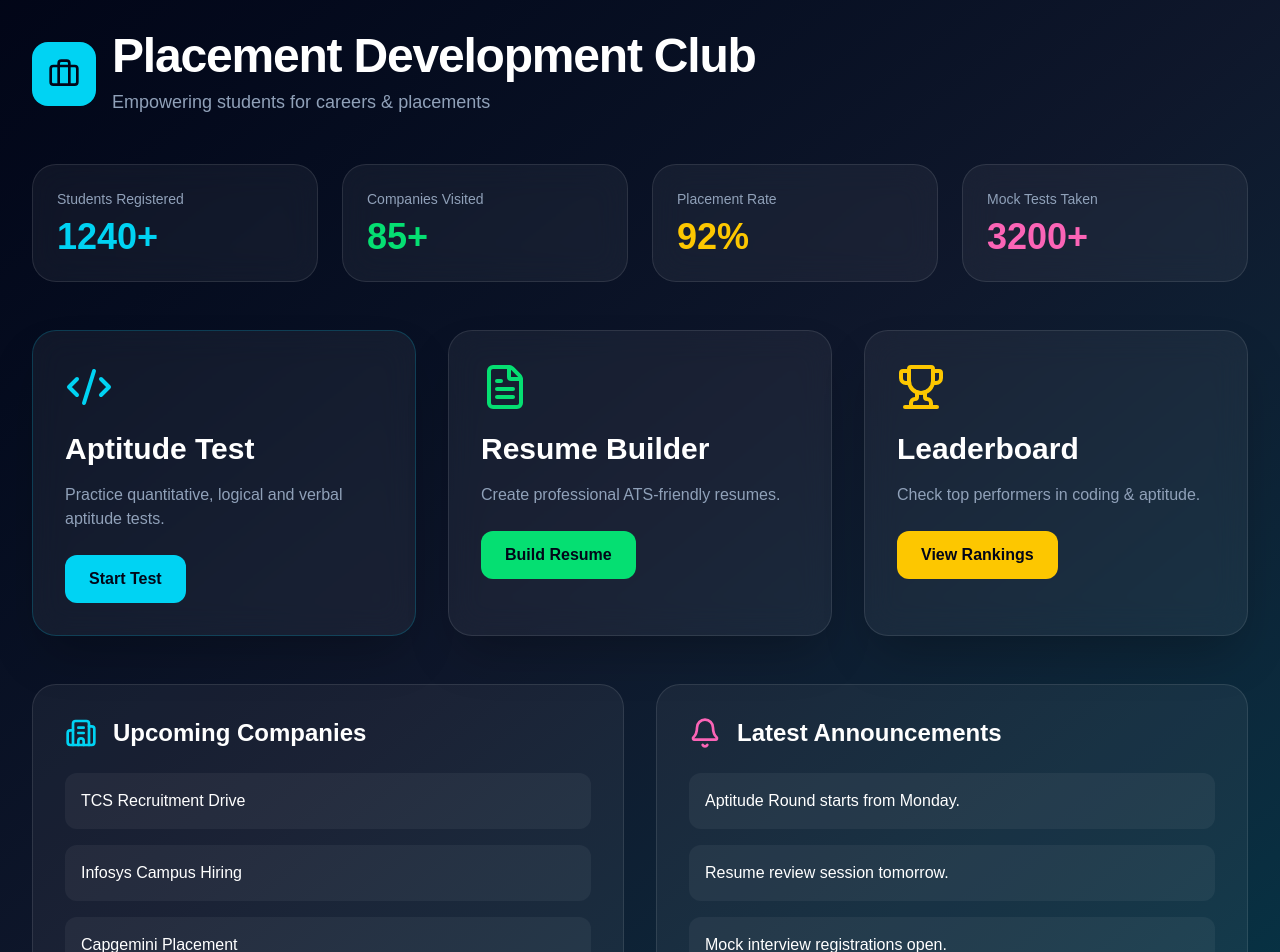
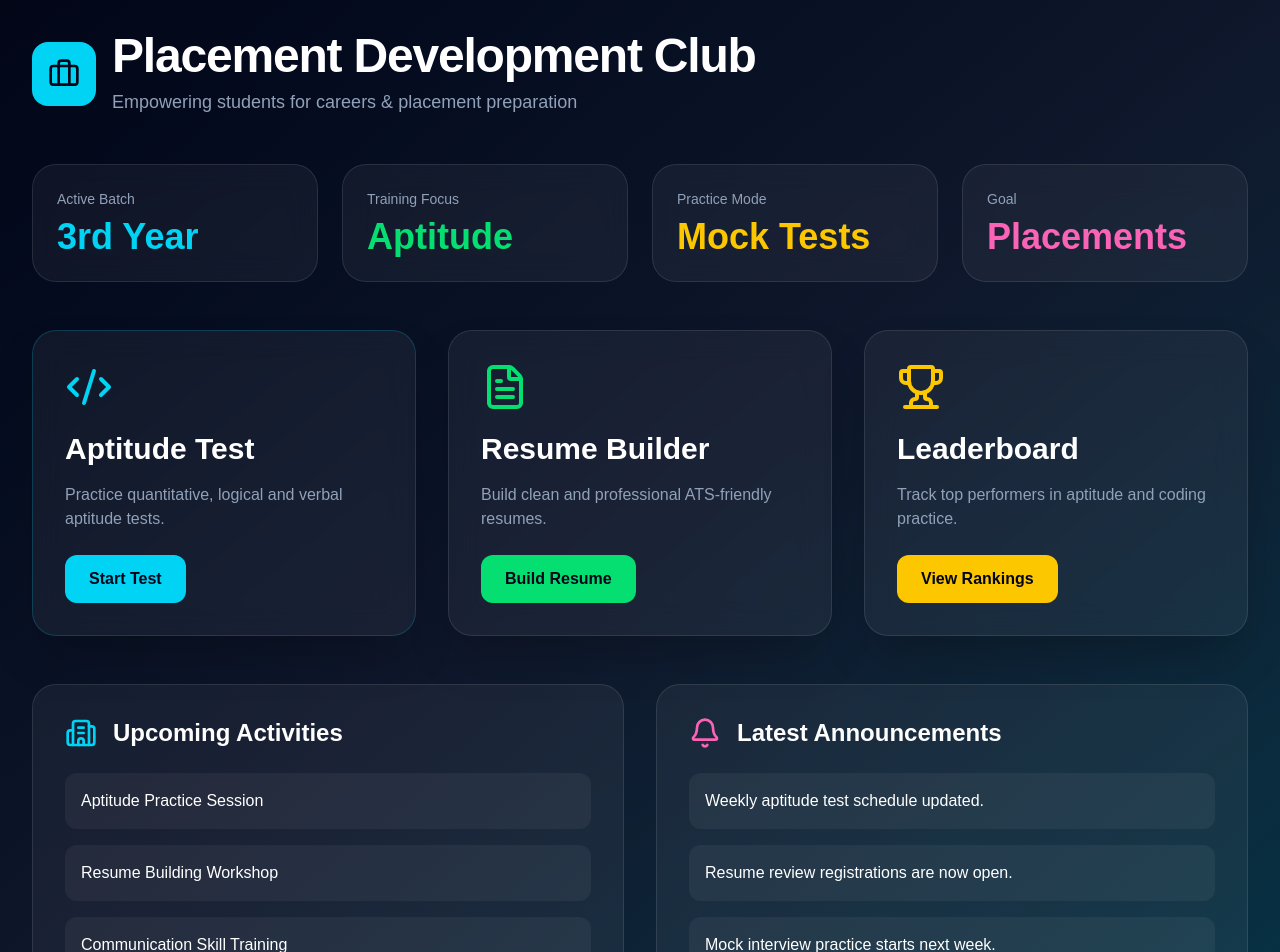
Before and after one commit to sam0127-jan/login-pdc, a React (Vite) app in the folder client/: page /dashboard in a window 1280 px wide. Shown: the top 952 px of the page. Built offline with nearby package versions, Linux system fonts and the light colour scheme.

Commit message:
updated professional student dashboard

```diff
--- a/client/src/pages/Dashboard.jsx
+++ b/client/src/pages/Dashboard.jsx
@@ -1,4 +1,5 @@
 import { Link } from "react-router-dom"
+
 import {
   Briefcase,
   FileText,
@@ -9,26 +10,34 @@ import {
 } from "lucide-react"
 
 export default function Dashboard() {
+
   return (
+
     <section className="min-h-screen bg-gradient-to-br from-slate-950 via-slate-900 to-cyan-950 text-white p-8">
 
       {/* HEADER */}
       <div className="mb-12">
 
         <div className="flex items-center gap-4 mb-4">
+
           <div className="w-16 h-16 rounded-2xl bg-cyan-400 flex items-center justify-center">
+
             <Briefcase className="text-slate-950 w-8 h-8" />
+
           </div>
 
           <div>
+
             <h1 className="text-5xl font-black tracking-tight">
               Placement Development Club
             </h1>
 
             <p className="text-slate-400 mt-2 text-lg">
-              Empowering students for careers & placements
+              Empowering students for careers & placement preparation
             </p>
+
           </div>
+
         </div>
 
       </div>
@@ -37,43 +46,51 @@ export default function Dashboard() {
       <div className="grid md:grid-cols-4 gap-6 mb-12">
 
         <div className="bg-white/5 backdrop-blur-lg border border-white/10 p-6 rounded-3xl hover:scale-105 transition">
+
           <h2 className="text-slate-400 text-sm mb-2">
-            Students Registered
+            Active Batch
           </h2>
 
           <p className="text-4xl font-black text-cyan-400">
-            1240+
+            3rd Year
           </p>
+
         </div>
 
         <div className="bg-white/5 backdrop-blur-lg border border-white/10 p-6 rounded-3xl hover:scale-105 transition">
+
           <h2 className="text-slate-400 text-sm mb-2">
-            Companies Visited
+            Training Focus
           </h2>
 
           <p className="text-4xl font-black text-green-400">
-            85+
+            Aptitude
           </p>
+
         </div>
 
         <div className="bg-white/5 backdrop-blur-lg border border-white/10 p-6 rounded-3xl hover:scale-105 transition">
+
           <h2 className="text-slate-400 text-sm mb-2">
-            Placement Rate
+            Practice Mode
           </h2>
 
           <p className="text-4xl font-black text-yellow-400">
-            92%
+            Mock Tests
           </p>
+
         </div>
 
         <div className="bg-white/5 backdrop-blur-lg border border-white/10 p-6 rounded-3xl hover:scale-105 transition">
+
           <h2 className="text-slate-400 text-sm mb-2">
-            Mock Tests Taken
+            Goal
           </h2>
 
           <p className="text-4xl font-black text-pink-400">
-            3200+
+            Placements
           </p>
+
         </div>
 
       </div>
@@ -113,7 +130,7 @@ export default function Dashboard() {
           </h2>
 
           <p className="text-slate-400 mb-6">
-            Create professional ATS-friendly resumes.
+            Build clean and professional ATS-friendly resumes.
           </p>
 
           <button className="bg-green-400 hover:bg-green-300 text-slate-950 px-6 py-3 rounded-xl font-bold">
@@ -132,7 +149,7 @@ export default function Dashboard() {
           </h2>
 
           <p className="text-slate-400 mb-6">
-            Check top performers in coding & aptitude.
+            Track top performers in aptitude and coding practice.
           </p>
 
           <button className="bg-yellow-400 hover:bg-yellow-300 text-slate-950 px-6 py-3 rounded-xl font-bold">
@@ -146,29 +163,31 @@ export default function Dashboard() {
       {/* EXTRA SECTIONS */}
       <div className="grid md:grid-cols-2 gap-8 mt-12">
 
-        {/* COMPANY */}
+        {/* UPCOMING TRAINING */}
         <div className="bg-white/5 border border-white/10 rounded-3xl p-8">
 
           <div className="flex items-center gap-4 mb-6">
+
             <Building2 className="text-cyan-400 w-8 h-8" />
 
             <h2 className="text-2xl font-bold">
-              Upcoming Companies
+              Upcoming Activities
             </h2>
+
           </div>
 
           <div className="space-y-4">
 
             <div className="bg-white/5 p-4 rounded-xl">
-              TCS Recruitment Drive
+              Aptitude Practice Session
             </div>
 
             <div className="bg-white/5 p-4 rounded-xl">
-              Infosys Campus Hiring
+              Resume Building Workshop
             </div>
 
             <div className="bg-white/5 p-4 rounded-xl">
-              Capgemini Placement
+              Communication Skill Training
             </div>
 
           </div>
@@ -179,25 +198,27 @@ export default function Dashboard() {
         <div className="bg-white/5 border border-white/10 rounded-3xl p-8">
 
           <div className="flex items-center gap-4 mb-6">
+
             <Bell className="text-pink-400 w-8 h-8" />
 
             <h2 className="text-2xl font-bold">
               Latest Announcements
             </h2>
+
           </div>
 
           <div className="space-y-4">
 
             <div className="bg-white/5 p-4 rounded-xl">
-              Aptitude Round starts from Monday.
+              Weekly aptitude test schedule updated.
             </div>
 
             <div className="bg-white/5 p-4 rounded-xl">
-              Resume review session tomorrow.
+              Resume review registrations are now open.
             </div>
 
             <div className="bg-white/5 p-4 rounded-xl">
-              Mock interview registrations open.
+              Mock interview practice starts next week.
             </div>
 
           </div>
@@ -207,5 +228,7 @@ export default function Dashboard() {
       </div>
 
     </section>
+
   )
+
 }
```
